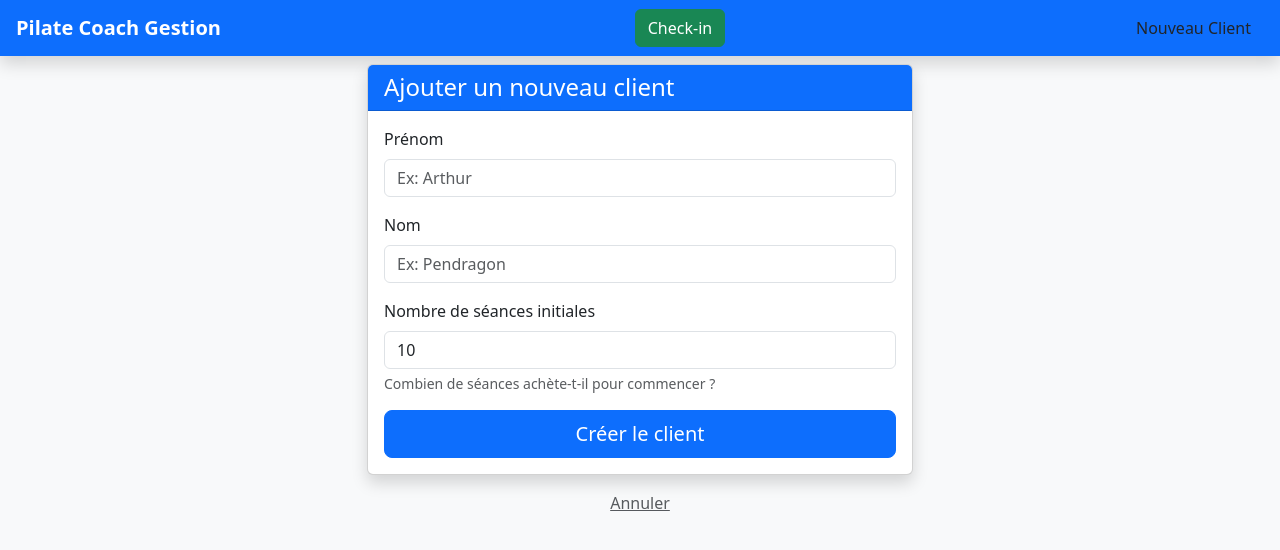
After one commit to LancelotD-215/Projet_pilate_maman, a Flask app: page /ajout_client in a window 1280 px wide. The commit adds this page. Shown: the top 550 px of the page. Run offline with Flask 3, Linux system fonts and the light colour scheme.

Commit message:
feat: création page ajout client

```diff
--- a/app.py
+++ b/app.py
@@ -52,6 +52,7 @@ def index():
     # envoi des données à la page HTML index.html
     return render_template('index.html', clients=clients)
 
+
 @app.route('/presence', methods=['GET', 'POST']) # pour accepter les requêtes GET et POST
 def presence():
     """
@@ -104,6 +105,56 @@ def presence():
         connection.close()
         return render_template('presence.html', clients=clients)
 
+
+@app.route('/ajout_client', methods=['GET', 'POST'])
+def ajout_client():
+    """
+    Fonction exécutée lors de l'accès à la page '/ajout_client'.
+    Args:
+        None
+    Returns:
+        str: rendu HTML de la page d'ajout de client.
+    """
+    # connexion à la base de données
+    connection = get_db_connection()
+
+    if request.method == "POST": # si l'utilisateur a soumis le formulaire (POST)
+        # récupération des données du formulaire
+        prenom = request.form['prenom'].strip().title()
+        nom = request.form['nom'].strip().title()
+        seances_initiales = int(request.form['seances_initiales'])
+
+        # vérification si le client existe déjà
+        existing_client = connection.execute('SELECT * FROM clients WHERE prenom = ? AND nom = ?', (prenom, nom)).fetchone()
+
+        if existing_client:
+            connection.close()
+            return (f"<h1>Erreur : Le client '{prenom} {nom}' existe déjà.</h1><p>Veuillez vérifier les informations et réessayer.</p><a href='/ajout_client'>Réessayer</a>")
+
+        else:
+            # curseur pour récupérer l'ID du nouveau client
+            curseur = connection.execute('INSERT INTO clients (prenom, nom, seances_restantes) VALUES (?, ?, ?)',(prenom, nom, seances_initiales))
+
+            # récupération de l'ID du nouveau client
+            nouveau_client_id = curseur.lastrowid
+
+            # ajout dans historique seances
+            connection.execute('INSERT INTO historique_seances (client_id, action, nombre) VALUES (?, ?, ?)',(nouveau_client_id, 'CREATION_COMPTE', seances_initiales))
+
+            # commit des changements
+            connection.commit()
+            connection.close()
+
+            # renvoie de l'utilisateur vers l'accueil
+            return redirect(url_for('index'))
+
+    if request.method == "GET" :
+        connection.close()
+        # affichage du formulaire d'ajout de client
+        return render_template('ajout_client.html')
+
+
+
 # lancement de l'application Flask
 if __name__ == '__main__':
     app.run(debug=True)
--- /dev/null
+++ b/templates/ajout_client.html
@@ -0,0 +1,43 @@
+{% extends 'layout.html' %}
+
+{% block content %}
+<div class="row justify-content-center">
+    <div class="col-md-6">
+        <div class="card shadow">
+            <div class="card-header bg-primary text-white">
+                <h4 class="mb-0">Ajouter un nouveau client</h4>
+            </div>
+            <div class="card-body">
+
+                <form method="post">
+
+                    <div class="mb-3">
+                        <label class="form-label">Prénom</label>
+                        <input type="text" class="form-control" name="prenom" placeholder="Ex: Arthur" required>
+                    </div>
+
+                    <div class="mb-3">
+                        <label class="form-label">Nom</label>
+                        <input type="text" class="form-control" name="nom" placeholder="Ex: Pendragon" required>
+                    </div>
+
+                    <div class="mb-3">
+                        <label class="form-label">Nombre de séances initiales</label>
+                        <input type="number" class="form-control" name="seances_initiales" value="10" min="0" required>
+                        <div class="form-text">Combien de séances achète-t-il pour commencer ?</div>
+                    </div>
+
+                    <div class="d-grid">
+                        <button type="submit" class="btn btn-primary btn-lg">Créer le client</button>
+                    </div>
+                </form>
+
+            </div>
+        </div>
+
+        <div class="text-center mt-3">
+            <a href="/" class="text-muted">Annuler</a>
+        </div>
+    </div>
+</div>
+{% endblock %}
--- a/templates/layout.html
+++ b/templates/layout.html
@@ -12,6 +12,7 @@
         <div class="container-fluid px-3"> <!-- Conteneur Bootstrap pour centrer le contenu avec padding horizontal de 3 -->
             <a class="navbar-brand fw-bold" href="/">Pilate Coach Gestion</a> <!-- Lien vers la page d'accueil avec le nom du site, texte en gras -->
             <a class="btn btn-success" href="/presence">Check-in</a> <!-- Bouton vert pour noter la présence -->
+            <a class="btn" href="/ajout_client">Nouveau Client</a>
         </div>
     </nav>
 
```
Also changed, not shown: database_clients.db.
